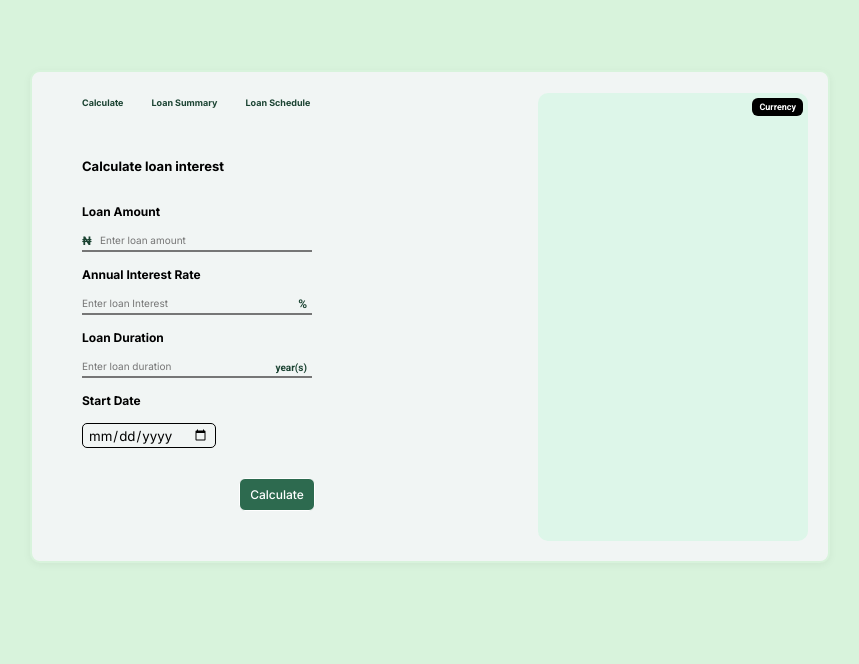
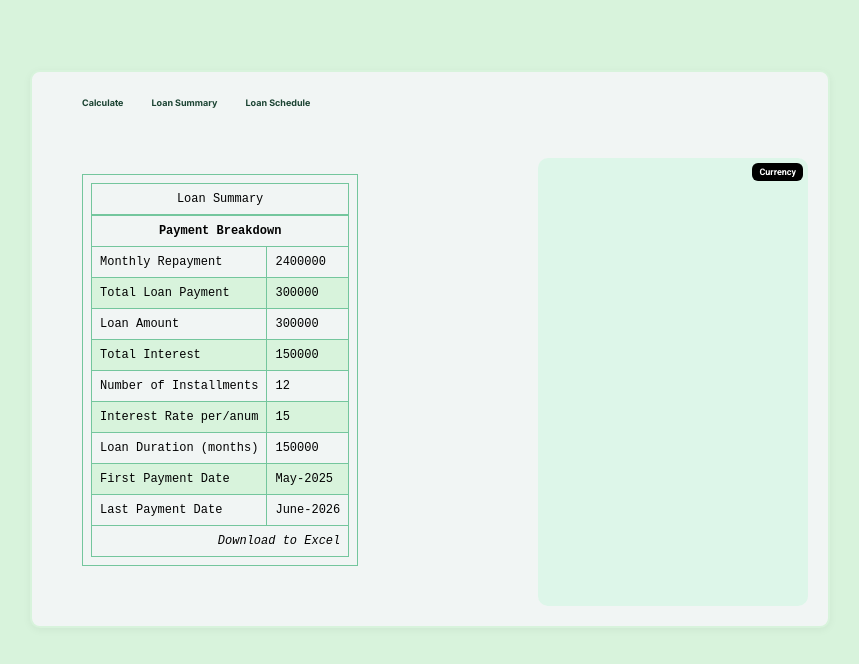
Before and after one commit to GiftinTech/Loan-Calculator, a website built with Vite: page index.html in a window 1280 px wide. Both pictures are taken after a click on the item "Loan Summary". Shown: the whole page, without its empty margins (210-1069 px from the left). Built offline with nearby package versions, Linux system fonts and the light colour scheme.

Commit message:
Add the click event functionality for the nav links
Save loam summary data(Model). Yet to save loan schedule data

```diff
--- a/index.html
+++ b/index.html
@@ -16,17 +16,17 @@
 
   <body>
     <div class="loan-wrapper">
+      <ul class="nav-links">
+        <li class="js-calculate-nav">Calculate</li>
+        <li class="js-loan-summary-nav">Loan Summary</li>
+        <li class="js-loan-schedule-nav">Loan Schedule</li>
+      </ul>
+      <div class="form-wrapper">
         <form
           action="https://httpbin.org/get"
           method="get"
           name="loanDetailsForm"
         >
-        <ul class="nav-links">
-          <li>Calculate</li>
-          <li>Loan Summary</li>
-          <li>Loan Schedule</li>
-        </ul>
-
           <label class="form-header">Calculate loan interest</label>
 
           <label for="loan-amount"> Loan Amount </label>
@@ -78,6 +78,68 @@
           />
         </form>
 
+        <div class="loan-summary-table">
+          <table>
+            <caption>
+              Loan Summary
+            </caption>
+            <thead>
+              <tr>
+                <th colspan="2">Payment Breakdown</th>
+              </tr>
+            </thead>
+
+            <tbody>
+              <tr>
+                <td>
+                  <time>Monthly Repayment</time>
+                </td>
+                <td>2400000</td>
+              </tr>
+              <tr>
+                <td>Total Loan Payment</td>
+                <td>300000</td>
+              </tr>
+              <tr>
+                <td>Loan Amount</td>
+                <td>300000</td>
+              </tr>
+              <tr>
+                <td>Total Interest</td>
+                <td>150000</td>
+              </tr>
+              <tr>
+                <td>Number of Installments</td>
+                <td>12</td>
+              </tr>
+              <tr>
+                <td>Interest Rate per/anum</td>
+                <td>15</td>
+              </tr>
+              <tr>
+                <td>Loan Duration (months)</td>
+                <td>150000</td>
+              </tr>
+              <tr>
+                <td>First Payment Date</td>
+                <td>May-2025</td>
+              </tr>
+              <tr>
+                <td>Last Payment Date</td>
+                <td>June-2026</td>
+              </tr>
+            </tbody>
+
+            <tfoot>
+              <tr>
+                <td colspan="2" style="text-align: right">
+                  <em>Download to Excel</em>
+                </td>
+              </tr>
+            </tfoot>
+          </table>
+        </div>
+
         <div class="chart-wrapper">
           <div class="currency-choice">Currency</div>
           <div class="canvas-container">
@@ -91,6 +153,7 @@
           </div>
         </div>
       </div>
+    </div>
 
     <script src="/src/main.ts" type="module"></script>
   </body>
--- a/src/main.ts
+++ b/src/main.ts
@@ -271,3 +271,73 @@ const renderPage = (): void => {
 };
 
 renderPage();
+
+// Nav click events
+const formElement = document.querySelector(
+  '.form-wrapper form'
+) as HTMLFormElement;
+const loanSummaryNav = document.querySelector(
+  '.js-loan-summary-nav'
+) as HTMLLIElement;
+const calculateLoanNav = document.querySelector(
+  '.js-calculate-nav'
+) as HTMLLIElement;
+const loanScheduleNav = document.querySelector(
+  '.js-loan-schedule-nav'
+) as HTMLLIElement;
+
+const summaryNavEvents = (): void => {
+  if (!loanSummaryNav) return;
+
+  loanSummaryNav.addEventListener('click', () => {
+    const summaryTable = document.querySelector(
+      'table'
+    ) as HTMLTableElement | null;
+
+    if (!summaryTable) {
+      console.error('table element not found.');
+      return;
+    }
+
+    if (getComputedStyle(formElement).display === 'block') {
+      formElement.style.display = 'none';
+      summaryTable.style.display = 'block';
+    }
+  });
+};
+
+const calculateNavEvents = (): void => {
+  if (!calculateLoanNav) return;
+
+  calculateLoanNav.addEventListener('click', () => {
+    const isFormVisible = getComputedStyle(formElement).display === 'none';
+
+    formElement.style.display = isFormVisible ? 'block' : '';
+  });
+};
+
+const scheduleNavEvents = (): void => {
+  if (!loanScheduleNav) return;
+
+  loanScheduleNav.addEventListener('click', () => {
+    const summaryTable = document.querySelector(
+      'table'
+    ) as HTMLTableElement | null;
+
+    if (!summaryTable) {
+      console.error('table element not found.');
+      return;
+    }
+
+    if (getComputedStyle(formElement).display === 'block') {
+      formElement.style.display = 'none';
+      summaryTable.style.display = 'block';
+    }
+  });
+};
+
+document.addEventListener('DOMContentLoaded', () => {
+  summaryNavEvents();
+  calculateNavEvents();
+  scheduleNavEvents();
+});
--- a/src/styles.css
+++ b/src/styles.css
@@ -45,6 +45,16 @@ body {
   font-family: 'Roboto', sans-serif;
 }
 
+.loan-wrapper {
+  margin: 0 auto;
+  max-width: 800px;
+  border: 2px solid var(--BORDER);
+  border-radius: 10px;
+  box-shadow: var(--BOX-SHADOW);
+  padding: 20px;
+  background-color: var(--BACKGROUND);
+}
+
 .nav-links {
   display: flex;
   gap: 28px;
@@ -64,18 +74,15 @@ body {
   transform: scale(1.1);
 }
 
-.loan-wrapper {
+/* Form style */
+.form-wrapper {
   display: flex;
   flex-flow: row wrap;
   justify-content: space-between;
   align-items: center;
-  margin: 0 auto;
-  max-width: 800px;
-  border: 2px solid var(--BORDER);
-  border-radius: 10px;
-  box-shadow: var(--BOX-SHADOW);
-  padding: 20px;
-  background-color: var(--BACKGROUND);
+}
+.form-wrapper form {
+  display: block;
 }
 
 label,
@@ -196,6 +203,34 @@ input[type='date'] {
   border-color: var(--BORDER-HOVER);
 }
 
+/* Table Style */
+
+table {
+  margin-bottom: 25px;
+  display: none;
+}
+
+table,
+tr,
+th,
+td,
+caption {
+  border: 1px solid var(--BORDER-HOVER);
+  font-family: 'Courier New', Courier, monospace;
+  border-collapse: collapse;
+  padding: 0.5rem;
+}
+
+tr,
+caption {
+  font-size: 12px;
+}
+
+tr:nth-of-type(even) {
+  background-color: var(--BORDER);
+}
+
+/* Chart style */
 .chart-wrapper {
   border: none;
   border-radius: 10px;
```
Lines whose indentation alone changed are shown as unchanged.
